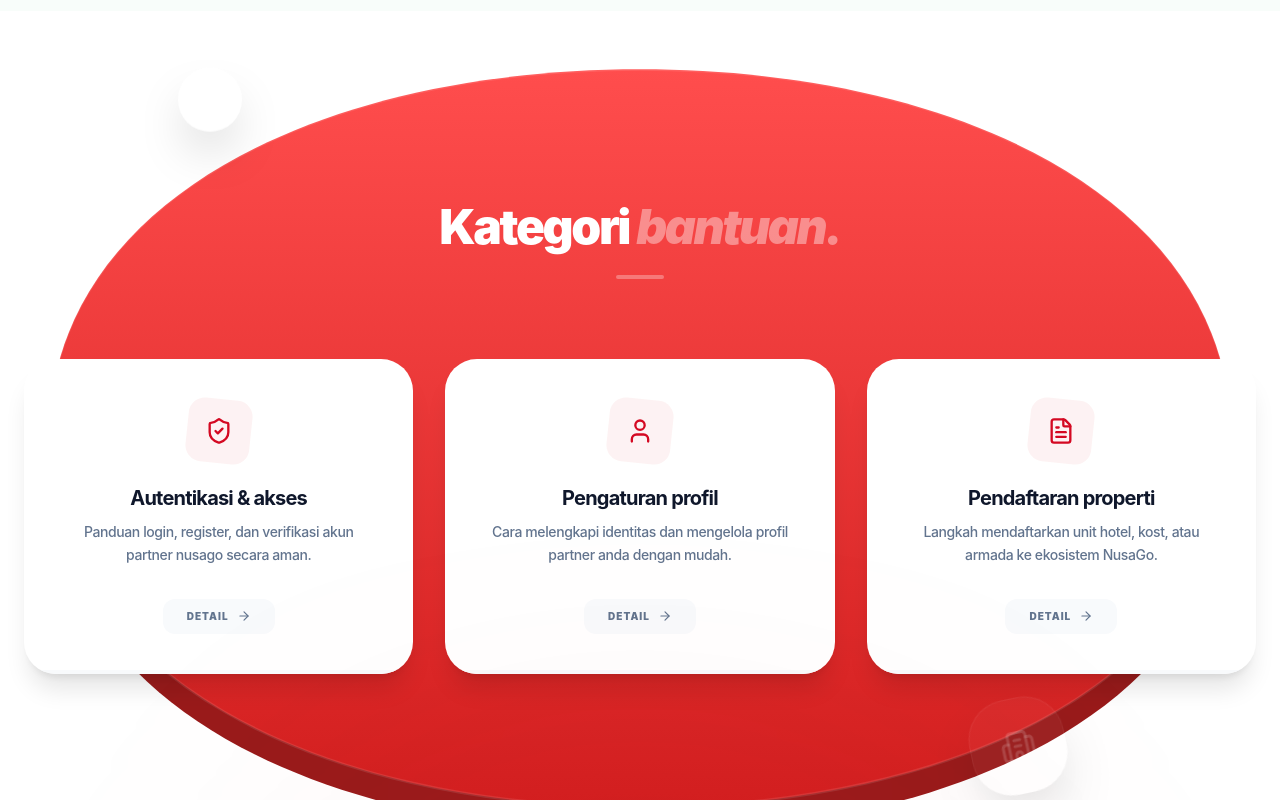
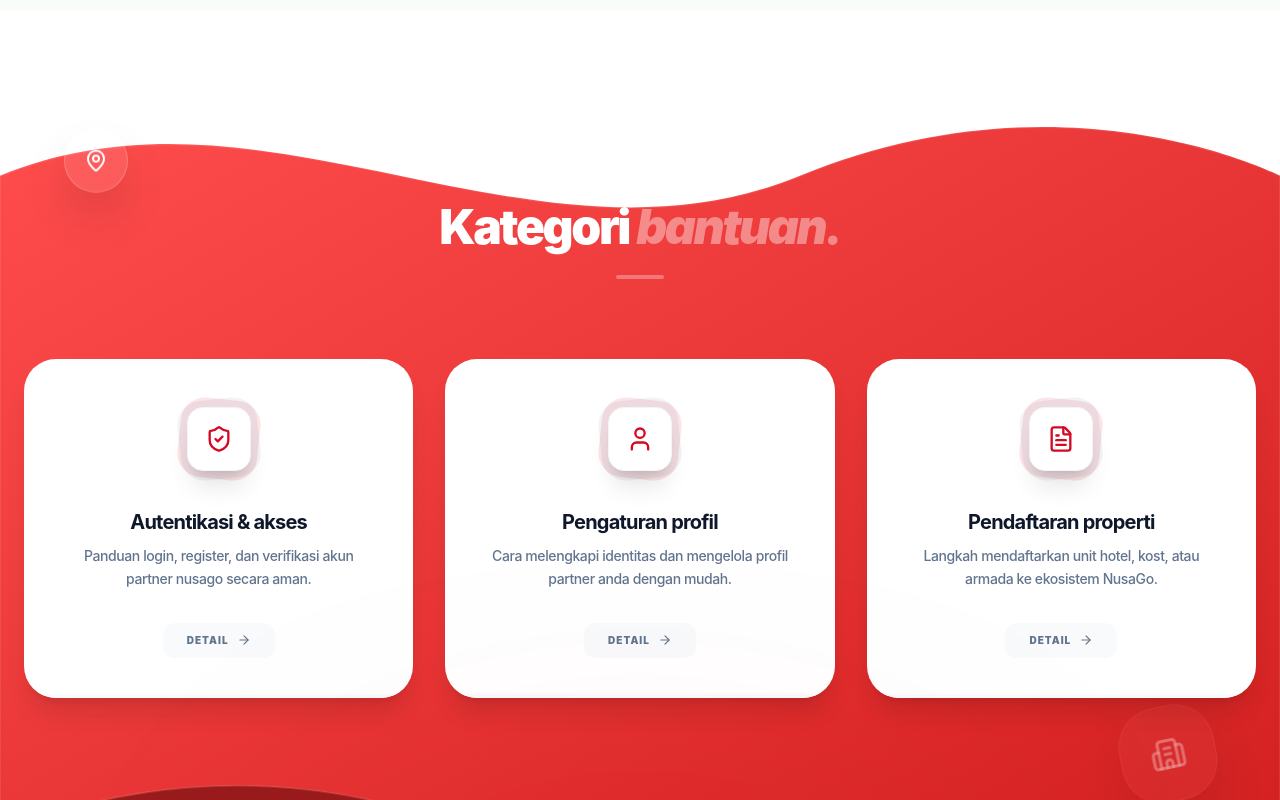
Before and after one commit to Nusa-Go/docs-partner-official, a React (Vite) app: page / in a window 1280 px wide. Shown: the part 1700-2500 px from the top of the page. Built offline with nearby package versions, Linux system fonts and the light colour scheme.

Commit message:
refactor: update Kategori Bantuan section with full-width wave background and enhanced icon styling

```diff
--- a/src/pages/Home.jsx
+++ b/src/pages/Home.jsx
@@ -87,9 +87,6 @@ const Home = () => {
           className="absolute inset-0 z-0 bg-[#D21F1F]"
           style={{ clipPath: 'ellipse(140% 100% at 50% 0%)' }}
         >
-          {/* Sharp Depth - Single clean layered circle */}
-          <div className="absolute top-1/4 right-0 w-[500px] h-[500px] bg-white/5 rounded-full border border-white/10 pointer-events-none" />
-
           {/* Professional Texture */}
           <div className="absolute inset-0 opacity-[0.02] mix-blend-overlay bg-[url('https://www.transparenttextures.com/patterns/carbon-fibre.png')]" />
         </div>
@@ -243,44 +240,42 @@ const Home = () => {
         </div>
       </section>
 
-      {/* --- 2. KATEGORI BANTUAN SECTION (SHARP 3D THEME) --- */}
+      {/* --- 2. KATEGORI BANTUAN SECTION (FULL-WIDTH SHARP 3D WAVE) --- */}
       <section className="relative py-32 md:py-48 overflow-hidden bg-white">
 
-        {/* SHARP 3D BACKGROUND - RED AREA */}
-        <div className="absolute inset-x-4 md:inset-x-8 inset-y-8 z-0">
-          <svg className="absolute inset-0 w-full h-full" viewBox="0 0 1440 600" preserveAspectRatio="none" fill="none" xmlns="http://www.w3.org/2000/svg">
+        {/* SHARP 3D WAVE - FULL WIDTH */}
+        <div className="absolute inset-0 z-0">
+          <svg className="absolute inset-0 w-full h-full" viewBox="0 0 1440 800" preserveAspectRatio="none" fill="none" xmlns="http://www.w3.org/2000/svg">
             <defs>
-              <linearGradient id="sharpRed" x1="0%" y1="0%" x2="0%" y2="100%">
+              <linearGradient id="coolRed" x1="0%" y1="0%" x2="100%" y2="100%">
                 <stop offset="0%" stopColor="#FF4D4D" />
                 <stop offset="100%" stopColor="#D21F1F" />
               </linearGradient>
             </defs>
 
-            {/* Sharp Depth Layer (Shadow) */}
+            {/* Depth Shadow Layer */}
             <path
-              d="M720,40 C1100,40 1420,140 1420,320 C1420,500 1100,600 720,600 C340,600 20,500 20,320 C20,140 340,40 720,40 Z"
+              d="M0 150C300 50 600 250 900 150C1200 50 1440 150 1440 150V750C1140 650 840 850 540 750C240 650 0 750 0 750V150Z"
               fill="#991B1B"
+              transform="translate(0, 20)"
             />
 
-            {/* Main Sharp Body */}
+            {/* Main Sharp Wave Body */}
             <path
-              d="M720,20 C1100,20 1420,120 1420,300 C1420,480 1100,580 720,580 C340,580 20,480 20,300 C20,120 340,20 720,20 Z"
-              fill="url(#sharpRed)"
+              d="M0 150C300 50 600 250 900 150C1200 50 1440 150 1440 150V750C1140 650 840 850 540 750C240 650 0 750 0 750V150Z"
+              fill="url(#coolRed)"
               stroke="white"
               strokeOpacity="0.1"
               strokeWidth="2"
             />
           </svg>
 
-          {/* Sharp 3D Floating Accents */}
-          <div className="absolute top-[5%] left-[12%] w-16 h-16 bg-white/10 rounded-full border border-white/20 flex items-center justify-center animate-bounce shadow-2xl" style={{ animationDuration: '6s' }}>
+          {/* Sharp Floating Accents */}
+          <div className="absolute top-[15%] left-[5%] w-16 h-16 bg-white/10 rounded-full border border-white/20 flex items-center justify-center animate-bounce shadow-2xl">
             <MapPin size={24} className="text-white" />
           </div>
-          <div className="absolute bottom-[5%] right-[15%] w-24 h-24 bg-white/5 rounded-[2.5rem] border border-white/10 flex items-center justify-center -rotate-12 animate-pulse shadow-2xl">
-            <Building2 size={36} className="text-white/30" />
-          </div>
-          <div className="absolute top-1/2 left-[2%] w-14 h-14 bg-white/5 rounded-2xl border border-white/10 flex items-center justify-center rotate-12 shadow-xl">
-            <Car size={28} className="text-white/20" />
+          <div className="absolute bottom-[10%] right-[5%] w-24 h-24 bg-white/5 rounded-[2.5rem] border border-white/10 flex items-center justify-center -rotate-12 animate-pulse shadow-2xl">
+            <Building2 size={36} className="text-white/60" />
           </div>
         </div>
 
@@ -320,10 +315,11 @@ const Home = () => {
               >
                 <div className="absolute inset-0 bg-gradient-to-br from-primary/[0.02] to-transparent opacity-0 group-hover:opacity-100 transition-opacity" />
 
-                {/* Icon Circle */}
-                <div className="relative w-16 h-16 mb-6 flex items-center justify-center">
-                  <div className="absolute inset-0 bg-primary/5 rounded-2xl rotate-6 group-hover:rotate-12 transition-all duration-500" />
-                  <div className="relative z-10 text-primary">
+                {/* Icon Circle - Enhanced Visibility */}
+                <div className="relative w-20 h-20 mb-8 flex items-center justify-center group-hover:scale-110 transition-transform duration-500">
+                  <div className="absolute inset-0 bg-primary/10 rounded-3xl rotate-6 group-hover:rotate-12 transition-all duration-500" />
+                  <div className="absolute inset-0 bg-slate-900/5 rounded-3xl -rotate-6 group-hover:-rotate-12 transition-all duration-500" />
+                  <div className="relative z-10 w-16 h-16 bg-white rounded-2xl shadow-xl flex items-center justify-center text-primary group-hover:bg-primary group-hover:text-white transition-all duration-500 border border-slate-100">
                     {item.icon}
                   </div>
                 </div>
```
